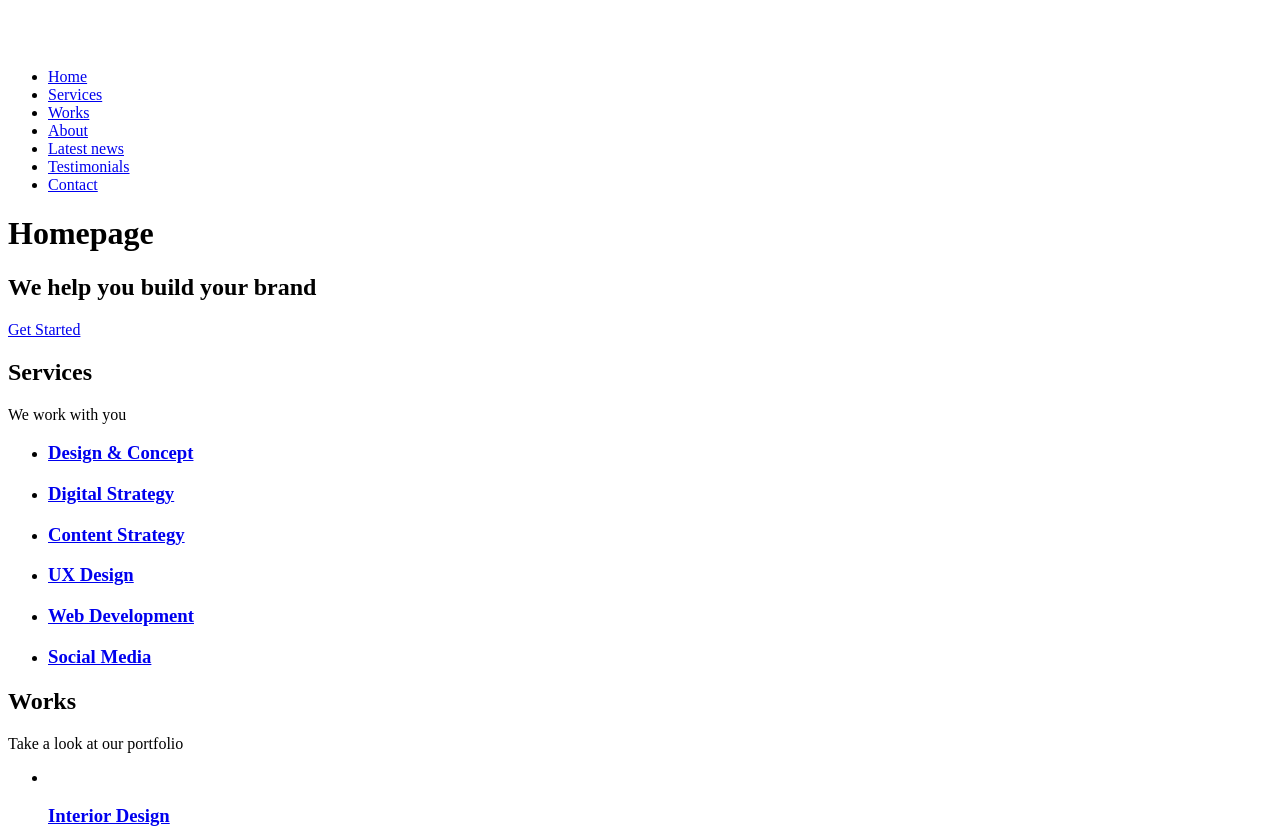
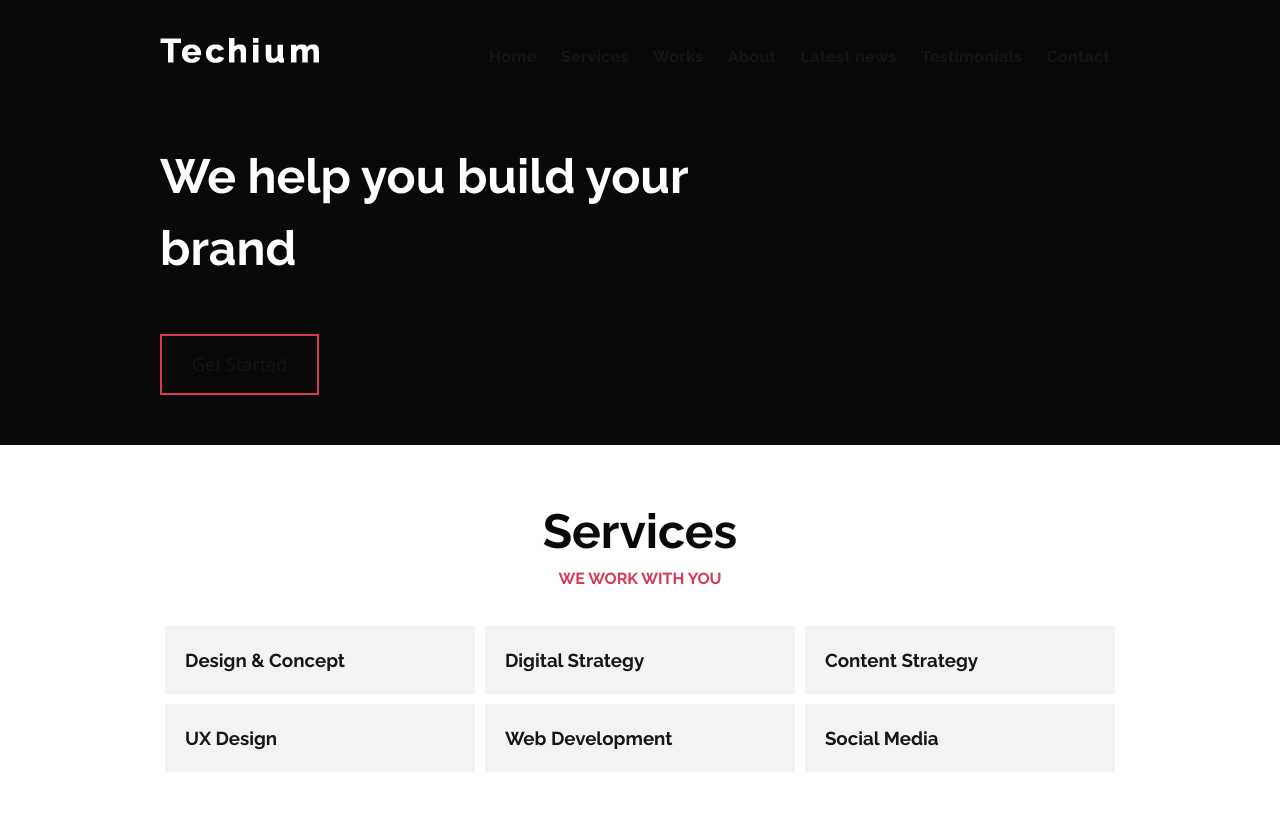
Before and after one commit to chyna-gvng/techium, a plain HTML site: page index.html in a window 1280 px wide. Shown: the top 829 px of the page. Drawn offline with nearby package versions, Linux system fonts and the light colour scheme.

Commit message:
Updated index.html

```diff
--- a/index.html
+++ b/index.html
@@ -16,7 +16,7 @@
       href="https://fonts.googleapis.com/css?family=Open+Sans:400,700|Raleway:700&display=swap"
       rel="stylesheet"
     />
-    <link rel="stylesheet" href="#" />
+    <link rel="stylesheet" href="style/style.css" />
   </head>
   <body>
     <!-- Header -->
```
